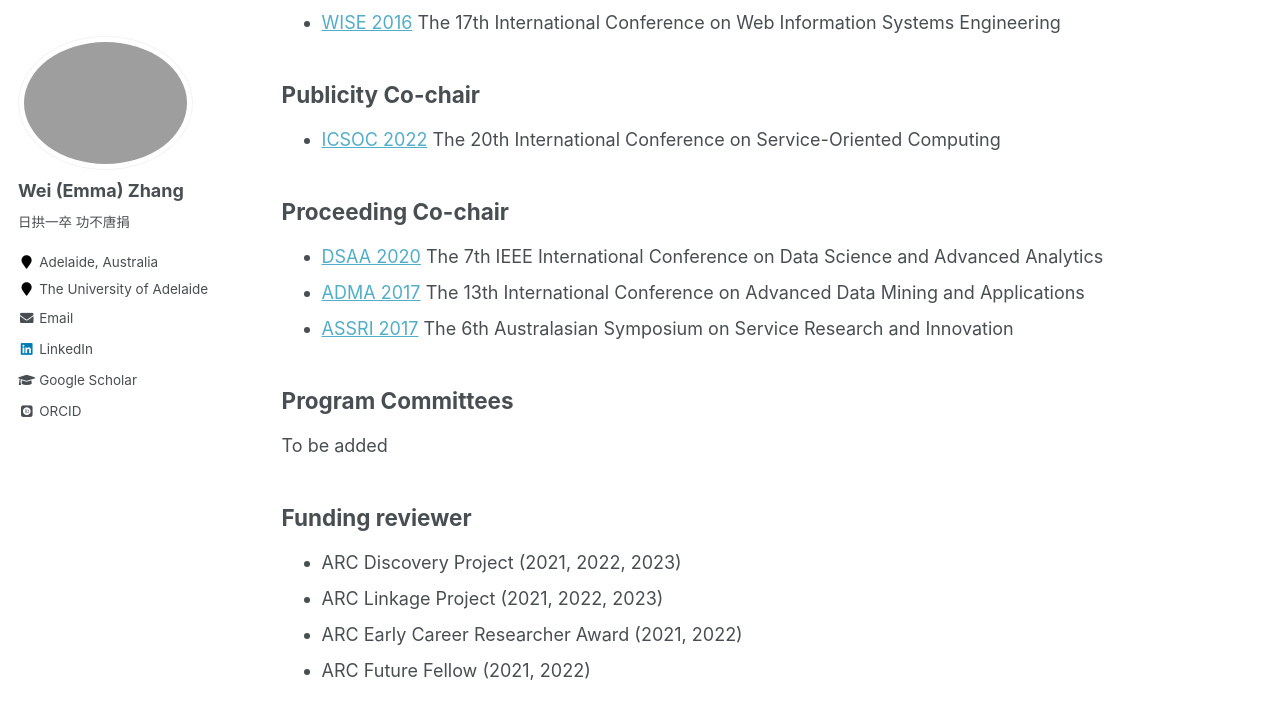
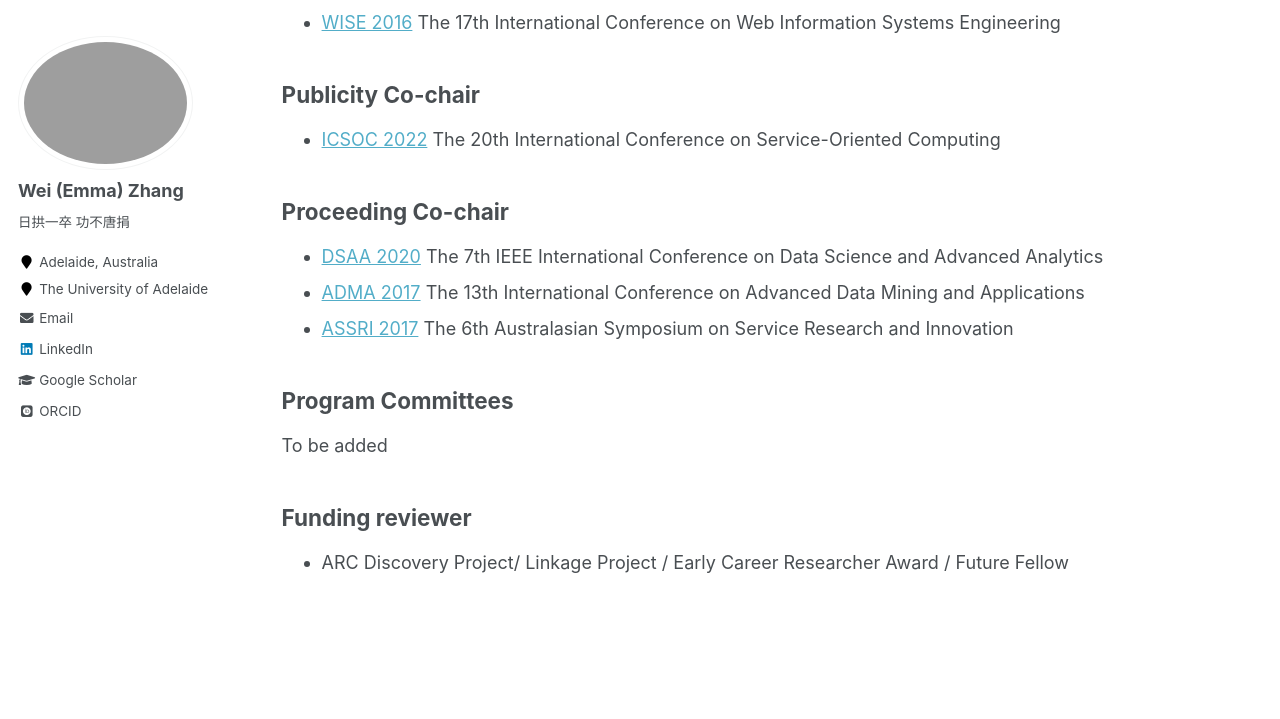
Before and after one commit to weiezhang/weiezhang.github.io, a Jekyll site: the page built from _pages/activities.md, in a window 1280 px wide and 900 px high, scrolled down 902 px. Shown: the top 719 px of the window. Built offline with Jekyll 4.4.1, drawn with Linux system fonts in a browser that asks for light colours; some web fonts are replaced.

Commit message:
Update activities.md

```diff
--- a/_pages/activities.md
+++ b/_pages/activities.md
@@ -42,7 +42,4 @@ To be added
 
 
 ## Funding reviewer
- - ARC Discovery Project (2021, 2022, 2023)
- - ARC Linkage Project (2021, 2022, 2023)
- - ARC Early Career Researcher Award (2021, 2022)
- - ARC Future Fellow (2021, 2022)
+ - ARC Discovery Project/ Linkage Project / Early Career Researcher Award / Future Fellow
```
